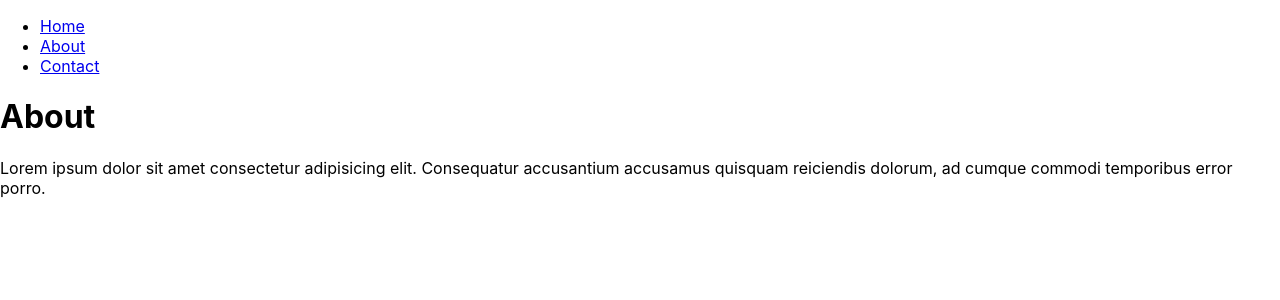
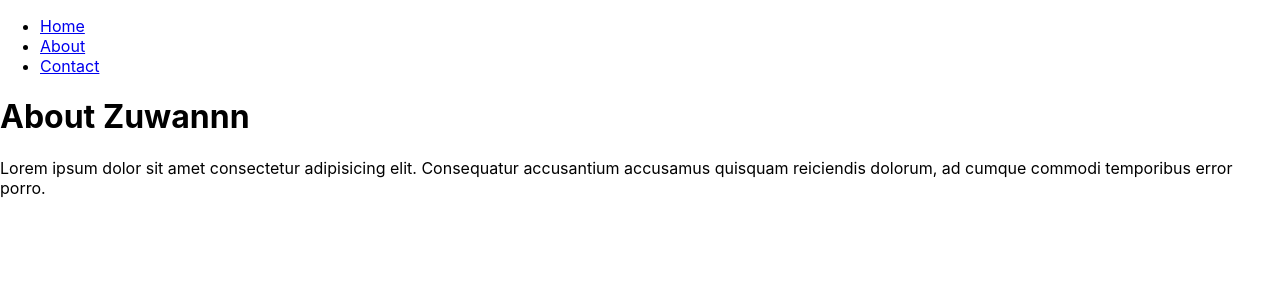
Before and after one commit to zuwannn/react-router-basic, a React (Create React App) app in the folder basic-router/: page /about/Zuwannn in a window 1280 px wide. Shown: the top 300 px of the page. Built offline with nearby package versions, Linux system fonts and the light colour scheme.

Commit message:
Passing route parameters

```diff
--- a/basic-router/src/App.js
+++ b/basic-router/src/App.js
@@ -3,19 +3,20 @@ import './index.css';
 import { BrowserRouter as Router, Route, Link, Switch } from 'react-router-dom'
 
 export default function App(){
+  const name = 'Zuwannn'
   return(
     <Router>
       <main>
         <nav>
           <ul>
             <li><Link to="/">Home</Link></li>
-            <li><Link to="/about">About</Link></li>
+            <li><Link to={`/about/${name}`}>About</Link></li>
             <li><Link to="/contact">Contact</Link></li>
           </ul>
         </nav>
         <Switch>
           <Route path="/" exact component={Home}/>
-          <Route path="/about" component={About}/>
+          <Route path="/about/:name" component={About}/>
           <Route path="/contact" component={Contact}/>
         </Switch>
 
@@ -40,9 +41,10 @@ const Home = () => (
 )
 
 // About Page
-const About = () => (
+const About = ({match:{params:{name}}}) => (
+  // props.match.params.name
   <Fragment>
-    <h1>About</h1>
+    <h1>About {name}</h1>
     <FakeText />
   </Fragment>
 )
```
